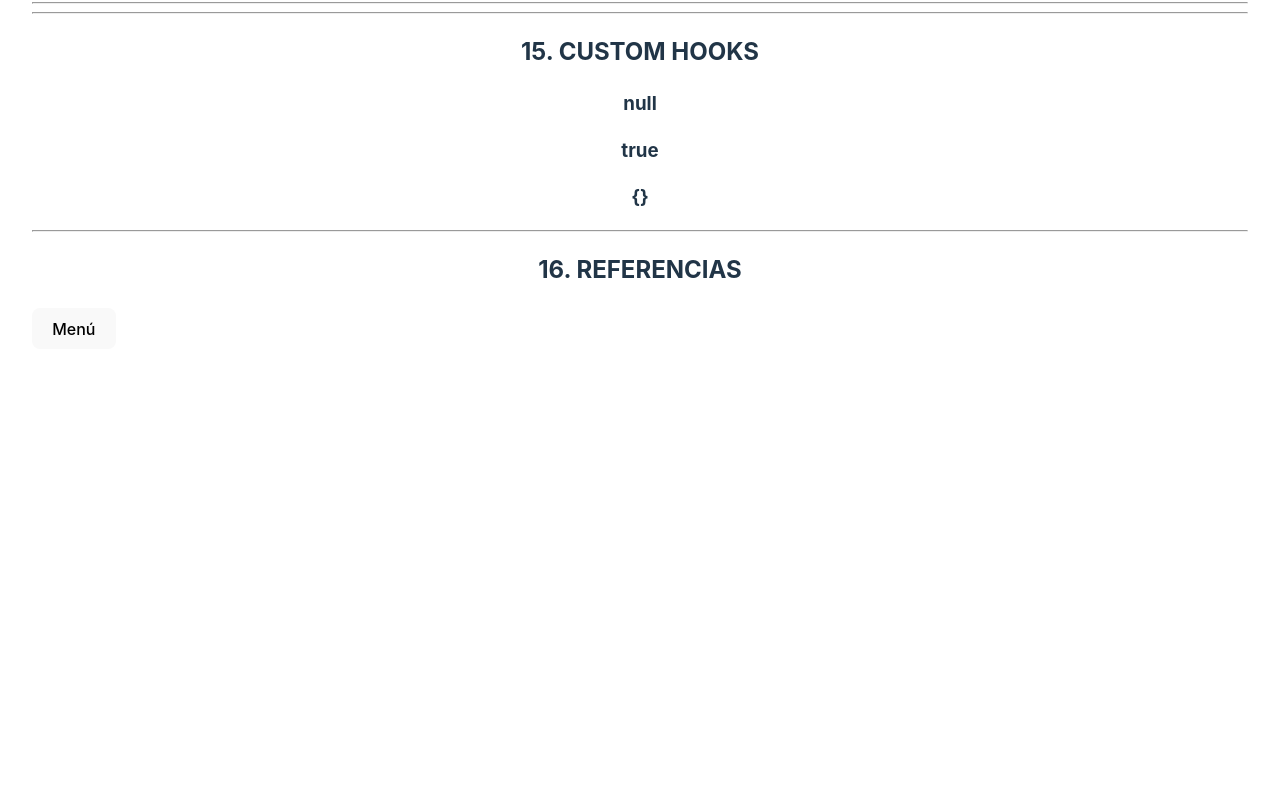
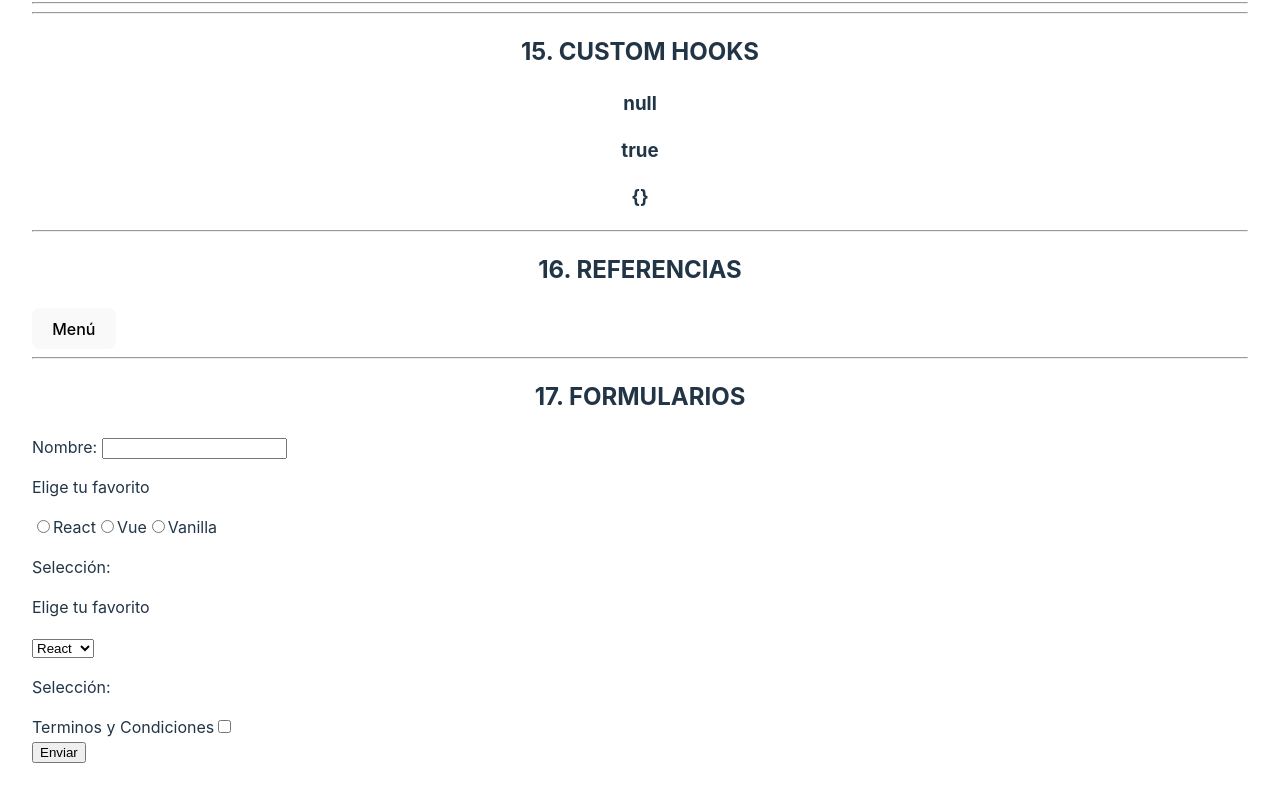
Before and after one commit to ignaciojavier27/materia-react, a React (Vite) app: page / in a window 1280 px wide. Shown: the part 3327-4128 px from the top of the page. Before the commit the page ends 3948 px from the top, so only its background shows below. Built offline with nearby package versions, Linux system fonts and the light colour scheme; no server answers.

Commit message:
Formularios

```diff
--- a/src/App.jsx
+++ b/src/App.jsx
@@ -5,6 +5,7 @@ import ComunicacionEntreComponentes from './components/ComunicacionEntreComponen
 import Estado from './components/Estado'
 import { EventosClaseES6, EventosClaseES7, MasSobreEventos } from './components/EventosClase'
 import FormatoJSX from './components/FormatoJSX'
+import Formularios from './components/Formularios'
 // import AjaxHooks from './components/hooks/AjaxHooks'
 import CustomHooks from './components/hooks/CustomHooks'
 import RelojHooks from './components/hooks/RelojHooks'
@@ -63,6 +64,8 @@ function App() {
       <CustomHooks />
       <hr />
       <Referencias />
+      <hr />
+      <Formularios />
 
       <br /><br /><br /><br /><br /><br /><br /><br /><br /><br />
 
--- /dev/null
+++ b/src/components/Formularios.jsx
@@ -0,0 +1,169 @@
+import { useState } from 'react'
+
+/*
+const Formularios = () => {
+
+    const [ nombre, setNombre ] = useState('');
+    const [ sabor, setSabor ] = useState('');
+    const [ select, setSelect ] = useState('');
+    const [ terminos, setTerminos ] = useState(false);
+
+
+    const handleSubmit = (e) => {
+        e.preventDefault();
+        console.log({nombre, sabor, select, terminos});
+    }
+
+    return (
+    <div>
+        <h2>17. FORMULARIOS</h2>
+        <form onSubmit={handleSubmit}>
+
+            <label htmlFor="nombre">Nombre: </label>
+            <input
+                type = "text"
+                id = "nombre"
+                name = "nombre"
+                value = {nombre}
+                onChange = {(e) => setNombre(e.target.value)}
+            />
+
+            <p>Elige tu favorito</p>
+            <input
+                type="radio"
+                name="sabor"
+                id="react"
+                value="react"
+                onChange={e => setSabor(e.target.value)}
+            />
+            <label htmlFor="react">React</label>
+            <input
+                type="radio"
+                name="sabor"
+                id="vue"
+                value="vue"
+                onChange={e => setSabor(e.target.value)}
+            />
+            <label htmlFor="vue">Vue</label>
+            <input
+                type="radio"
+                name="sabor"
+                id="vanilla"
+                value="vanilla"
+                onChange={e => setSabor(e.target.value)}
+            />
+            <label htmlFor="vanilla">Vanilla</label>
+            <p>Selección: {sabor}</p>
+
+            <p>Elige tu favorito</p>
+            <select name="lenguaje" onChange={e => setSelect(e.target.value)}>
+                <option value="react">React</option>
+                <option value="vue">Vue</option>
+                <option value="vanilla">Vanilla</option>
+            </select>
+            <p>Selección: {select}</p>
+
+            <label htmlFor="terminos">Terminos y Condiciones</label>
+            <input
+                type="checkbox"
+                id='terminos'
+                onChange = {e => setTerminos(e.target.checked)}
+            />
+            <br />
+            <input type="submit" value="Enviar" />
+
+        </form>
+    </div>
+    )
+}
+
+*/
+
+const Formularios = () => {
+
+    const [ form, setForm ] = useState({});
+
+    const handleChange = e => {
+        setForm({
+            ...form,
+            [e.target.name] : e.target.value
+        })
+    }
+
+
+    const handleChecked = e => {
+        setForm({
+            ...form,
+            [e.target.name] : e.target.checked
+        })
+    }
+
+    const handleSubmit = (e) => {
+        e.preventDefault();
+        console.log(form);
+    }
+
+    return (
+    <div>
+        <h2>17. FORMULARIOS</h2>
+        <form onSubmit={handleSubmit}>
+
+            <label htmlFor="nombre">Nombre: </label>
+            <input
+                type = "text"
+                id = "nombre"
+                name = "nombre"
+                value = {form.nombre}
+                onChange = {handleChange}
+            />
+
+            <p>Elige tu favorito</p>
+            <input
+                type="radio"
+                name="sabor"
+                id="react"
+                value="react"
+                onChange={handleChange}
+            />
+            <label htmlFor="react">React</label>
+            <input
+                type="radio"
+                name="sabor"
+                id="vue"
+                value="vue"
+                onChange={handleChange}
+            />
+            <label htmlFor="vue">Vue</label>
+            <input
+                type="radio"
+                name="sabor"
+                id="vanilla"
+                value="vanilla"
+                onChange={handleChange}
+            />
+            <label htmlFor="vanilla">Vanilla</label>
+            <p>Selección: {form.sabor}</p>
+
+            <p>Elige tu favorito</p>
+            <select name="lenguaje" onChange={handleChange}>
+                <option value="react">React</option>
+                <option value="vue">Vue</option>
+                <option value="vanilla">Vanilla</option>
+            </select>
+            <p>Selección: {form.select}</p>
+
+            <label htmlFor="terminos">Terminos y Condiciones</label>
+            <input
+                type="checkbox"
+                id='terminos'
+                onChange = {handleChecked}
+            />
+            <br />
+            <input type="submit" value="Enviar" />
+
+        </form>
+    </div>
+    )
+}
+
+export default Formularios
```
